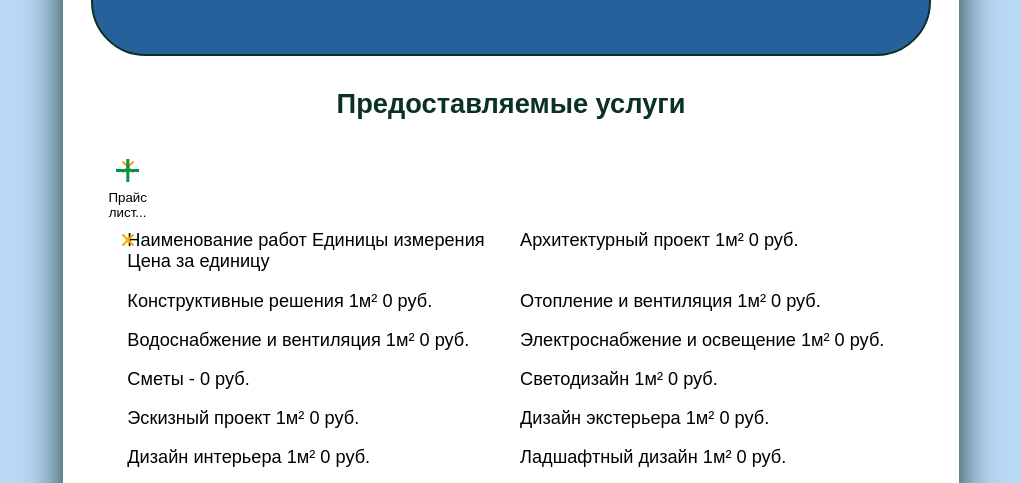
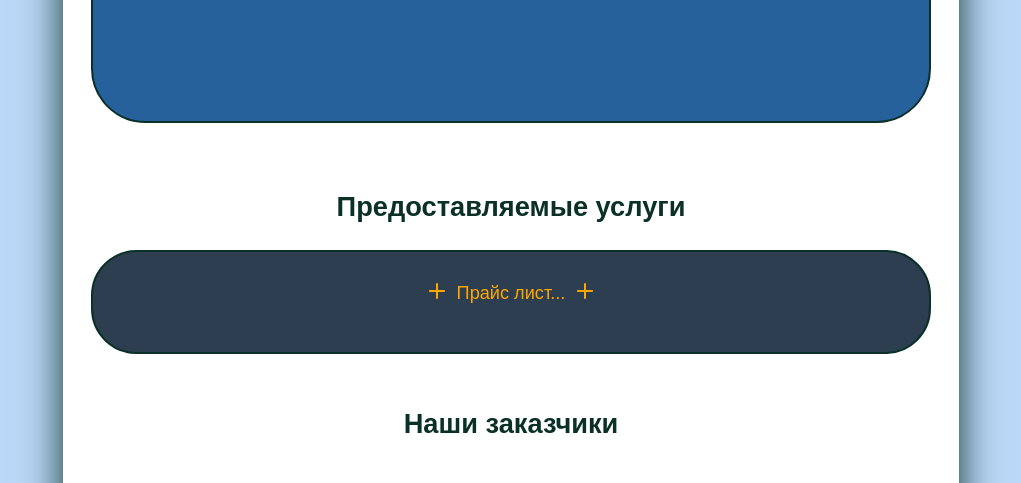
Before and after one commit to Mister-Eighth/Stroinvest-Developent, a plain HTML site: page index.html in a window 1280 px wide. Shown: the part 916-1399 px from the top of the page, without its empty margins (129-1150 px from the left). Drawn offline with Linux system fonts and the light colour scheme.

Commit message:
Update style.css

```diff
--- a/style.css
+++ b/style.css
@@ -279,7 +279,7 @@ header {
 
 .main-container {
   display: flex;
-  gap: 1em;
+  gap: 3em;
   flex-direction: column;
   z-index: 2;
   margin: 0 auto;
@@ -445,111 +445,117 @@ h2 {
 }
 
 /*------ Sidebar menu -----*/
+.sidebar-block {
+  display: flex;
+  flex-direction: column;
+  border-radius: 2.5em;
+  padding: 1em;
+  background-color: var(--sub-color-2);
+  border: 0.2vw solid var(--accent-color-2);
+}
+
+.sidebar-button {
+  display: flex;
+  align-items: center;
+  justify-content: center;
+  color: var(--accent-color-1);
+  font-size: var(--base-fz);
+  text-align: center;
+  margin-bottom: 1em;
+  cursor: pointer;
+  transition: color 250ms ease-in-out;
+}
+
+.sidebar-button.active {
+  color: rgb(0, 207, 145);
+}
+
+.sidebar-button .sidebar-button-one svg,
+.sidebar-button .sidebar-button-two svg {
+  transform: rotate(45deg);
+  transition: 250ms ease-in-out;
+}
+
+.sidebar-button.active .sidebar-button-one svg {
+  transform: rotate(0deg);
+}
+
+.sidebar-button.active .sidebar-button-two svg {
+  transform: rotate(90deg);
+}
+
+.sidebar-button.active .sidebar-button-one svg path {
+  transition: 250ms ease-in-out;
+}
+
+.sidebar-button.active .sidebar-button-two svg path {
+  transition: 250ms ease-in-out;
+}
+
+.sidebar-button.active .sidebar-button-one svg path {
+  stroke: rgb(228, 1, 1);
+}
+
+.sidebar-button.active .sidebar-button-two svg path {
+  stroke: rgb(228, 1, 1);
+}
+
+.sidebar__items-wrapper {
+  display: grid;
+  grid-template-rows: 0fr;
+  transition: grid-template-rows 500ms ease-in-out;
+}
+
+.sidebar__items-wrapper[data-aria-expanded=true] {
+  grid-template-rows: 1fr;
+}
+
 .sidebar__items {
   display: grid;
-  gap: 1em;
-  grid-template-columns: repeat(auto-fit, minmax(20em, 1fr));
-  margin: 2em;
+  grid-template-columns: repeat(3, 1fr);
+  padding: 0;
+  margin: 0;
+  border-radius: 1em;
+  overflow: hidden;
+  border: 0vw solid transparent;
+  overflow: hidden;
+  font-size: var(--base-fz);
+  color: var(--accent-color-1);
+  transition: border 300ms ease-in-out;
 }
 
-.sidebar__item-content {
-  background-color: var(--sub-color-1);
-  border-radius: 1.5em;
-  border: 0.2vw solid var(--accent-color-2);
-  overflow: hidden;
+.sidebar__items.expand {
+  border: 0.2vw solid var(--base-color-2);
 }
 
-.sidebar__item-title {
-  font-size: var(--base-fz);
-  font-weight: 600;
-  color: var(--sub-color-2);
+.sidebar__item {
+  display: contents;
 }
 
-.sidebar__item-wrapper {
-  height: 0;
-  transition: height ease-out;
-  transition-duration: var(--accordion-time);
-}
-
-.sidebar__item-wrapper[data-aria-expanded=true] {
-  height: var(--accordion-height);
-  transition: height ease-out;
-  transition-duration: var(--accordion-time);
-}
-
-.sidebar__subitems {
-  display: grid;
-  grid-template-columns: repeat(3, 1fr);
-  font-size: var(--base-fz);
-  color: var(--sub-color-2);
-  border-top: 0.2vw solid var(--accent-color-2);
-  margin: 1rem;
-}
-
-.sidebar__subitem {
-  display: contents;
+.sidebar__item span {
   padding: 1em;
-  margin-bottom: 2em;
-}
-
-.sidebar__subitem span {
-  border: 0.2vw solid var(--accent-color-2);
-  padding: 1em;
+  border-right: 0.2vw solid var(--base-color-2);
+  border-bottom: 0.2vw solid var(--base-color-2);
   text-align: center;
 }
 
-/* Accordion */
-.sidebar-button__wrapper {
-  display: flex;
-  justify-content: center;
-  margin: 0.5em;
+.sidebar__item .sidebar__subitem-namework {
+  text-align: left;
 }
 
-.sidebar-button {
-  display: block;
-  margin-left: 1em;
-  width: 3.5em;
-  height: 3.5em;
-  border-radius: 50%;
-  background: var(--color-accent);
-  position: relative;
-  cursor: pointer;
+.sidebar__item span:last-child {
+  border-right: none;
 }
 
-.sidebar-button:before,
-.sidebar-button:after {
-  content: "";
-  width: 50%;
-  height: 0.2em;
-  background-color: rgb(3, 146, 86);
-  position: absolute;
-  margin: auto;
-  top: 0;
-  bottom: 0;
-  right: 0;
-  left: 0;
+.sidebar__item:last-child span {
+  border-bottom: none;
 }
 
-.sidebar-button:before {
-  transform: rotate(0deg);
-  transition: all 0.4s ease-out;
+@media (max-width: 480px) {
+  .sidebar__items {
+    font-size: var(--sub-fz);
+  }
 }
-
-.sidebar-button:after {
-  transform: rotate(-90deg);
-  transition: all 0.4s ease-out;
-}
-
-.sidebar-button.active:before {
-  transform: rotate(-180deg);
-  background-color: rgb(165, 0, 0);
-}
-
-.sidebar-button.active:after {
-  transform: rotate(180deg);
-  background-color: rgb(165, 0, 0);
-}
-
 /* Partners */
 .partners-container {
   margin-bottom: 1em;
```
